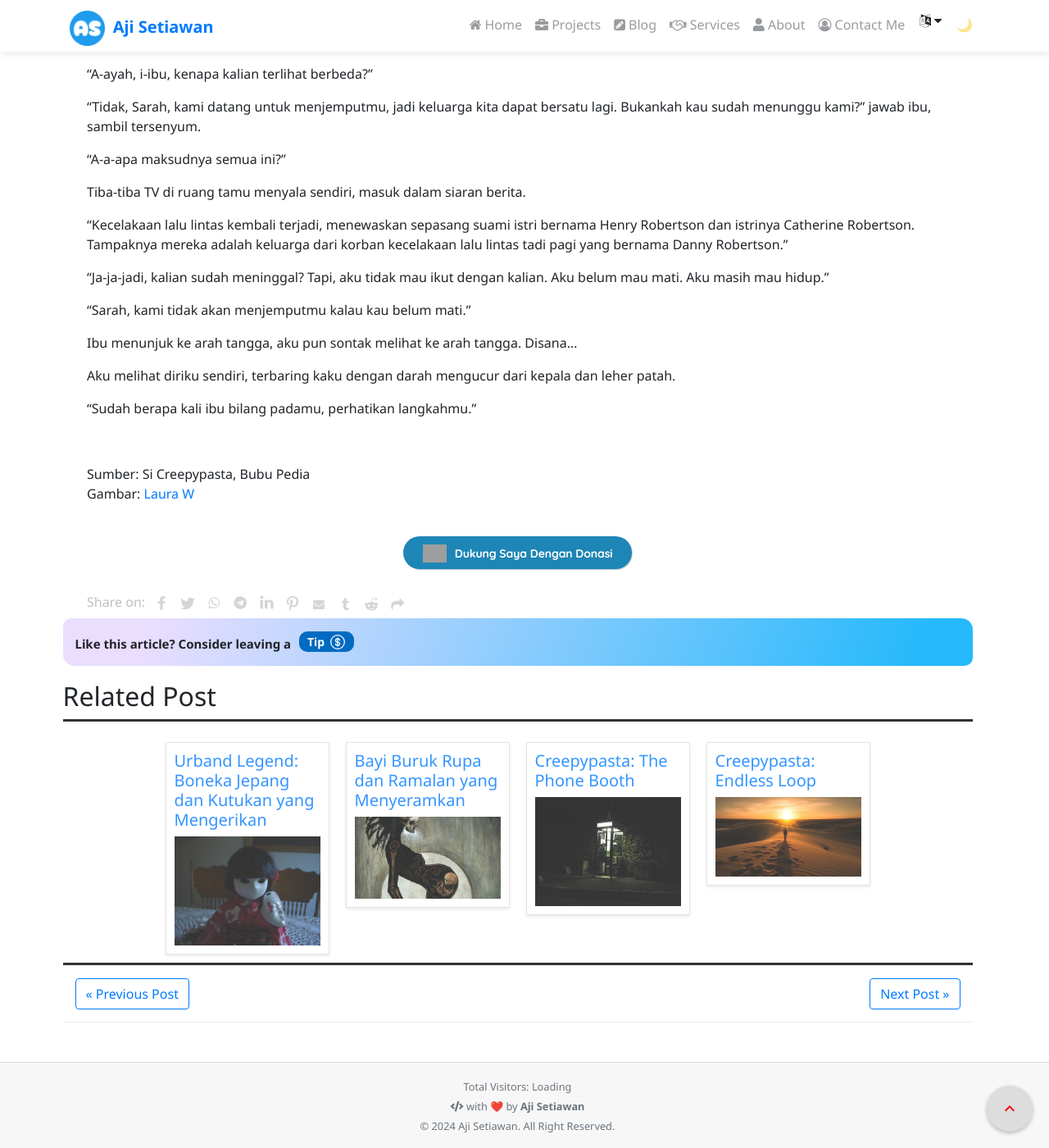
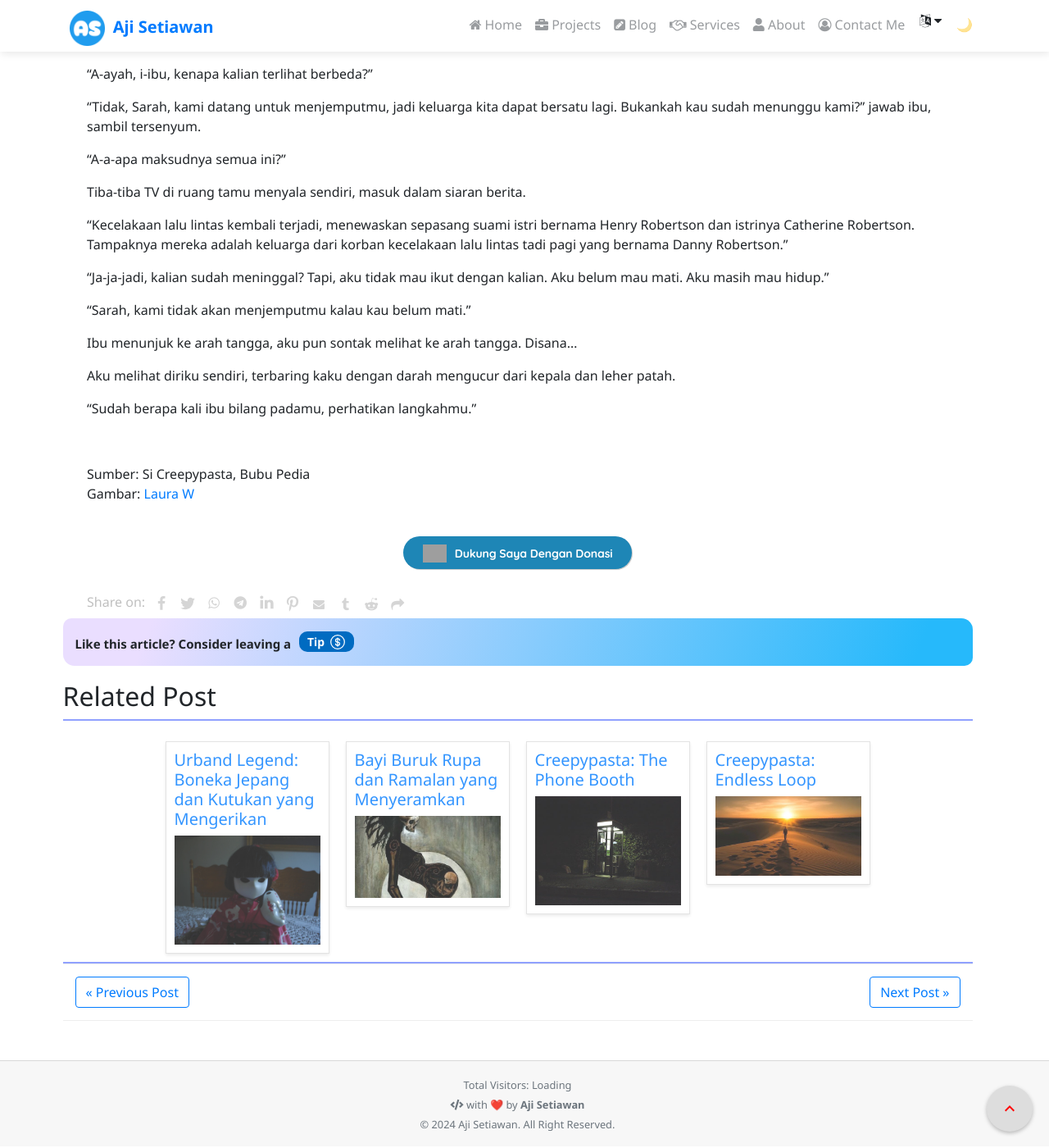
Before and after one commit to ajisetiawan716/ajisetiawan716.github.io, a Jekyll site: the page built from _posts/2024-05-09-creepypasta-watch-your-step.md, in a window 1280 px wide and 1400 px high, scrolled down 2018 px. Shown: the whole window at 82% size. Built offline with Jekyll 4.4.1, drawn with Linux system fonts in a browser that asks for light colours; nearby versions of some CDN libraries; emoji names are drawn with the system emoji font; comment, search, counter and statistics services are not loaded; a style sheet for code colours, icons or effects is not loaded; grey boxes are pictures that could not be loaded.

Commit message:
Update _blog.scss

```diff
--- a/_sass/_blog.scss
+++ b/_sass/_blog.scss
@@ -103,8 +103,8 @@
 
 /* Related Post */
 .rect {
-  border-top: 3px solid #333;
-  border-bottom: 3px solid #333;
+  border-top: 2px solid #90a1ff;
+  border-bottom: 2px solid #90a1ff;
   padding-top: 15px;
   margin: 0 auto;
   display: flex;
```
